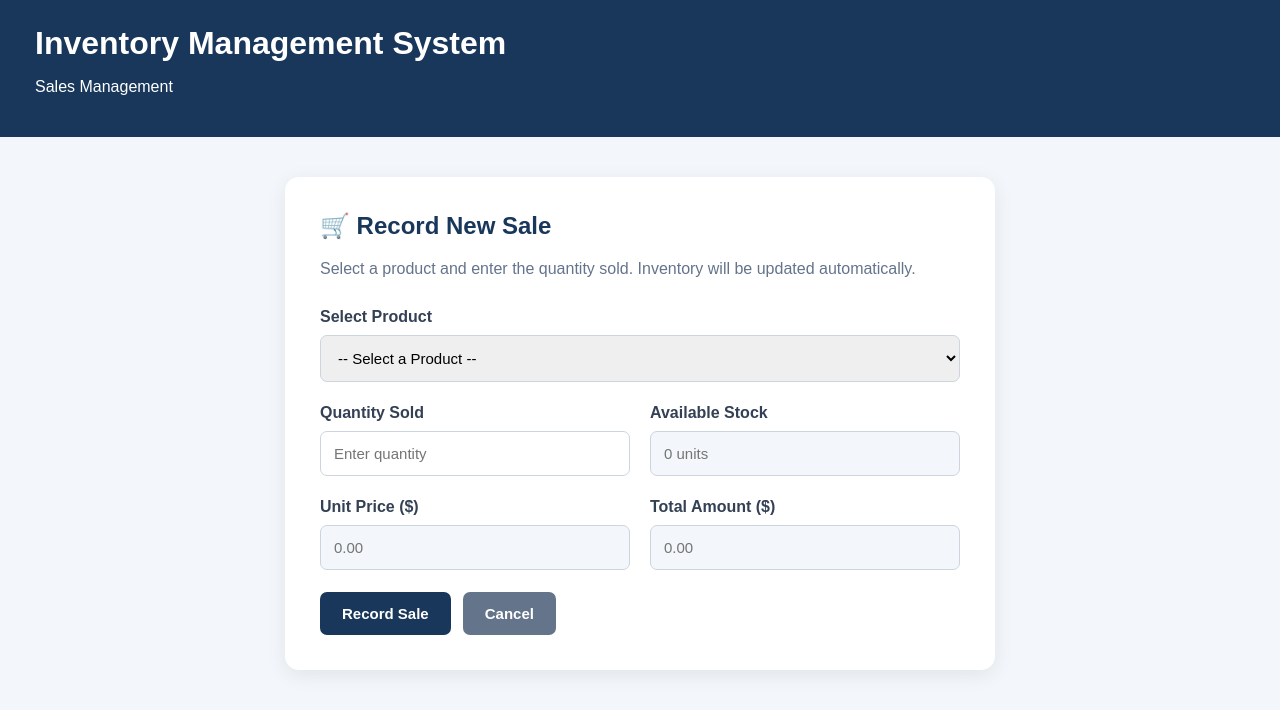
After one commit to preciousahuine/Project-IMS-, a Flask app: template Templates/record_sale.html in a window 1280 px wide. The commit adds this page. Shown: the top 710 px of the page. Run offline with Flask 3, Linux system fonts and the light colour scheme; the template is opened without the code that fills it, so the values that code supplies are empty; some libraries are stand-ins or nearby versions.

Commit message:
Implement User Story 8 - Record Product Sales

```diff
--- /dev/null
+++ b/Templates/record_sale.html
@@ -0,0 +1,298 @@
+
+
+<!DOCTYPE html>
+<html lang="en">
+<head>
+    <meta charset="UTF-8">
+    <meta name="viewport" content="width=device-width, initial-scale=1.0">
+    <title>Record Sale | IMS</title>
+
+    <style>
+        * {
+            box-sizing: border-box;
+        }
+
+        body {
+            margin: 0;
+            font-family: Arial, sans-serif;
+            background: #f3f6fa;
+            color: #263548;
+        }
+
+        .page-header {
+            background: #19375b;
+            color: white;
+            padding: 25px 35px;
+        }
+
+        .page-header h1 {
+            margin: 0 0 8px;
+        }
+
+        .container {
+            max-width: 750px;
+            margin: 40px auto;
+            padding: 0 20px;
+        }
+
+        .sale-card {
+            background: white;
+            padding: 35px;
+            border-radius: 14px;
+            box-shadow: 0 5px 20px rgba(0,0,0,0.08);
+        }
+
+        h2 {
+            color: #19375b;
+            margin-top: 0;
+        }
+
+        .subtitle {
+            color: #64748b;
+            margin-bottom: 30px;
+        }
+
+        label {
+            display: block;
+            margin-bottom: 9px;
+            font-weight: bold;
+            color: #344054;
+        }
+
+        select,
+        input {
+            width: 100%;
+            padding: 13px;
+            border: 1px solid #ccd5df;
+            border-radius: 7px;
+            font-size: 15px;
+            margin-bottom: 22px;
+        }
+
+        select:focus,
+        input:focus {
+            outline: none;
+            border-color: #365d89;
+        }
+
+        input[readonly] {
+            background: #f3f6fa;
+        }
+
+        .form-grid {
+            display: grid;
+            grid-template-columns: repeat(2, 1fr);
+            gap: 0 20px;
+        }
+
+        .btn {
+            display: inline-block;
+            padding: 13px 22px;
+            border: none;
+            border-radius: 7px;
+            font-size: 15px;
+            font-weight: bold;
+            text-decoration: none;
+            cursor: pointer;
+        }
+
+        .btn-primary {
+            background: #19375b;
+            color: white;
+        }
+
+        .btn-primary:hover {
+            background: #365d89;
+        }
+
+        .btn-secondary {
+            background: #64748b;
+            color: white;
+        }
+
+        .actions {
+            display: flex;
+            gap: 12px;
+            flex-wrap: wrap;
+        }
+
+        .message {
+            padding: 13px;
+            border-radius: 7px;
+            background: #e7f6ed;
+            color: #176534;
+            margin-bottom: 20px;
+        }
+
+        .message.error {
+            background: #fee2e2;
+            color: #991b1b;
+        }
+
+        @media (max-width: 600px) {
+            .form-grid {
+                grid-template-columns: 1fr;
+            }
+
+            .sale-card {
+                padding: 22px;
+            }
+        }
+    </style>
+</head>
+
+<body>
+
+<header class="page-header">
+    <h1>Inventory Management System</h1>
+    <p>Sales Management</p>
+</header>
+
+<main class="container">
+
+    <div class="sale-card">
+
+        <h2>🛒 Record New Sale</h2>
+
+        <p class="subtitle">
+            Select a product and enter the quantity sold.
+            Inventory will be updated automatically.
+        </p>
+
+
+{% with messages = get_flashed_messages(with_categories=true) %}
+    {% if messages %}
+        {% for category, message in messages %}
+            <div class="message {{ 'error' if category == 'error' else '' }}"
+                 role="alert">
+                {{ message }}
+            </div>
+
+            {% if category == "success" %}
+                <a href="{{ url_for('dashboard') }}"
+                   class="btn btn-primary"
+                   style="margin-bottom: 25px;">
+                    ← Back to Dashboard
+                </a>
+            {% endif %}
+
+        {% endfor %}
+    {% endif %}
+{% endwith %}
+
+
+        <form method="POST" action="{{ url_for('record_sale') }}">
+
+            <input type="hidden"
+                   name="csrf_token"
+                   value="{{ csrf_token() }}">
+
+            <label for="product_id">Select Product</label>
+
+            <select id="product_id" name="product_id" required>
+                <option value="">-- Select a Product --</option>
+
+                {% for product in products %}
+                    <option value="{{ product.product_id }}"
+                            data-price="{{ product.unit_price }}"
+                            data-stock="{{ product.quantity_in_stock }}">
+                        {{ product.product_name }}
+                        ({{ product.sku }})
+                    </option>
+                {% endfor %}
+            </select>
+
+            <div class="form-grid">
+
+                <div>
+                    <label for="quantity_sold">Quantity Sold</label>
+                    <input type="number"
+                           id="quantity_sold"
+                           name="quantity_sold"
+                           min="1"
+                           step="1"
+                           placeholder="Enter quantity"
+                           required>
+                </div>
+
+                <div>
+                    <label for="available_stock">Available Stock</label>
+                    <input type="text"
+                           id="available_stock"
+                           placeholder="0 units"
+                           readonly>
+                </div>
+
+                <div>
+                    <label for="unit_price">Unit Price ($)</label>
+                    <input type="text"
+                           id="unit_price"
+                           placeholder="0.00"
+                           readonly>
+                </div>
+
+                <div>
+                    <label for="total_amount">Total Amount ($)</label>
+                    <input type="text"
+                           id="total_amount"
+                           placeholder="0.00"
+                           readonly>
+                </div>
+
+            </div>
+
+            <div class="actions">
+                <button type="submit" class="btn btn-primary">
+                    Record Sale
+                </button>
+
+                <a href="{{ url_for('dashboard') }}"
+                   class="btn btn-secondary">
+                    Cancel
+                </a>
+            </div>
+
+        </form>
+
+    </div>
+
+</main>
+
+<script>
+    const productSelect = document.getElementById("product_id");
+    const quantityInput = document.getElementById("quantity_sold");
+    const stockInput = document.getElementById("available_stock");
+    const priceInput = document.getElementById("unit_price");
+    const totalInput = document.getElementById("total_amount");
+
+    function updateSaleDetails() {
+        const selected = productSelect.selectedOptions[0];
+        const price = Number(selected?.dataset.price || 0);
+        const stock = Number(selected?.dataset.stock || 0);
+        const quantity = Number(quantityInput.value || 0);
+
+        stockInput.value = selected?.value ? stock + " units" : "";
+        priceInput.value = selected?.value ? price.toFixed(2) : "";
+        totalInput.value = selected?.value
+            ? (price * quantity).toFixed(2)
+            : "";
+
+        quantityInput.max = selected?.value ? stock : "";
+
+        if (selected?.value && stock === 0) {
+            quantityInput.setCustomValidity("This product is out of stock.");
+        } else if (quantity > stock && selected?.value) {
+            quantityInput.setCustomValidity(
+                "Quantity cannot exceed available stock."
+            );
+        } else {
+            quantityInput.setCustomValidity("");
+        }
+    }
+
+    productSelect.addEventListener("change", updateSaleDetails);
+    quantityInput.addEventListener("input", updateSaleDetails);
+</script>
+
+</body>
+</html>
--- a/app.py
+++ b/app.py
@@ -652,5 +652,142 @@ def delete_product(product_id):
             connection.close()
 
 
+@app.route("/sales/record", methods=["GET", "POST"])
+def record_sale():
+    if "user_id" not in session:
+        return redirect(url_for("login"))
+
+    if session.get("role") not in [
+        "OWNER", "MANAGER", "SALES_PERSONNEL"
+    ]:
+        return "Access denied.", 403
+
+    connection = None
+    cursor = None
+
+    try:
+        connection = get_db_connection()
+        cursor = connection.cursor(dictionary=True)
+
+        if request.method == "POST":
+            try:
+                product_id = int(request.form.get("product_id", ""))
+                quantity_sold = int(
+                    request.form.get("quantity_sold", "")
+                )
+            except (ValueError, TypeError):
+                flash("Please enter valid sale details.", "error")
+                return redirect(url_for("record_sale"))
+
+            if quantity_sold <= 0:
+                flash("Quantity sold must be greater than zero.", "error")
+                return redirect(url_for("record_sale"))
+
+            # Lock the product row while processing the sale.
+            cursor.execute(
+                """
+                SELECT product_id, product_name,
+                       unit_price, quantity_in_stock
+                FROM products
+                WHERE product_id = %s AND is_active = TRUE
+                FOR UPDATE
+                """,
+                (product_id,)
+            )
+
+            product = cursor.fetchone()
+
+            if product is None:
+                connection.rollback()
+                flash("Product not found or inactive.", "error")
+                return redirect(url_for("record_sale"))
+
+            if quantity_sold > product["quantity_in_stock"]:
+                connection.rollback()
+                flash(
+                    "Insufficient stock. Available quantity: "
+                    + str(product["quantity_in_stock"]),
+                    "error"
+                )
+                return redirect(url_for("record_sale"))
+
+            # Always calculate the total on the server.
+            unit_price = Decimal(str(product["unit_price"]))
+            total_amount = unit_price * quantity_sold
+
+            # Record the sale.
+            cursor.execute(
+                """
+                INSERT INTO sales (
+                    product_id, quantity_sold, unit_price,
+                    total_amount, sold_by
+                )
+                VALUES (%s, %s, %s, %s, %s)
+                """,
+                (
+                    product_id,
+                    quantity_sold,
+                    unit_price,
+                    total_amount,
+                    session["user_id"]
+                )
+            )
+
+            # Automatically reduce inventory.
+            cursor.execute(
+                """
+                UPDATE products
+                SET quantity_in_stock = quantity_in_stock - %s
+                WHERE product_id = %s
+                """,
+                (quantity_sold, product_id)
+            )
+
+            # Both changes succeed or fail together.
+            connection.commit()
+
+            flash(
+                f"Sale recorded successfully! "
+                f"{quantity_sold} unit(s) of "
+                f"{product['product_name']} sold. "
+                f"Total: ${total_amount:.2f}",
+                "success"
+            )
+
+            return redirect(url_for("record_sale"))
+
+        # GET: Show only active products.
+        cursor.execute(
+            """
+            SELECT product_id, product_name, sku,
+                   unit_price, quantity_in_stock
+            FROM products
+            WHERE is_active = TRUE
+            ORDER BY product_name, product_id
+            """
+        )
+
+        products = cursor.fetchall()
+
+        return render_template(
+            "record_sale.html",
+            products=products
+        )
+
+    except mysql.connector.Error:
+        if connection is not None:
+            connection.rollback()
+
+        flash("Database error. Please try again.", "error")
+        return redirect(url_for("dashboard"))
+
+    finally:
+        if cursor is not None:
+            cursor.close()
+
+        if connection is not None:
+            connection.close()
+
+
 if __name__ == "__main__":
     app.run(debug=True)
```
Also changed, not shown: Database/schema.sql (+20 -0 lines), Templates/dashboard.html (+25 -4 lines), test_sales_validation.py (added, +137 -0 lines).
